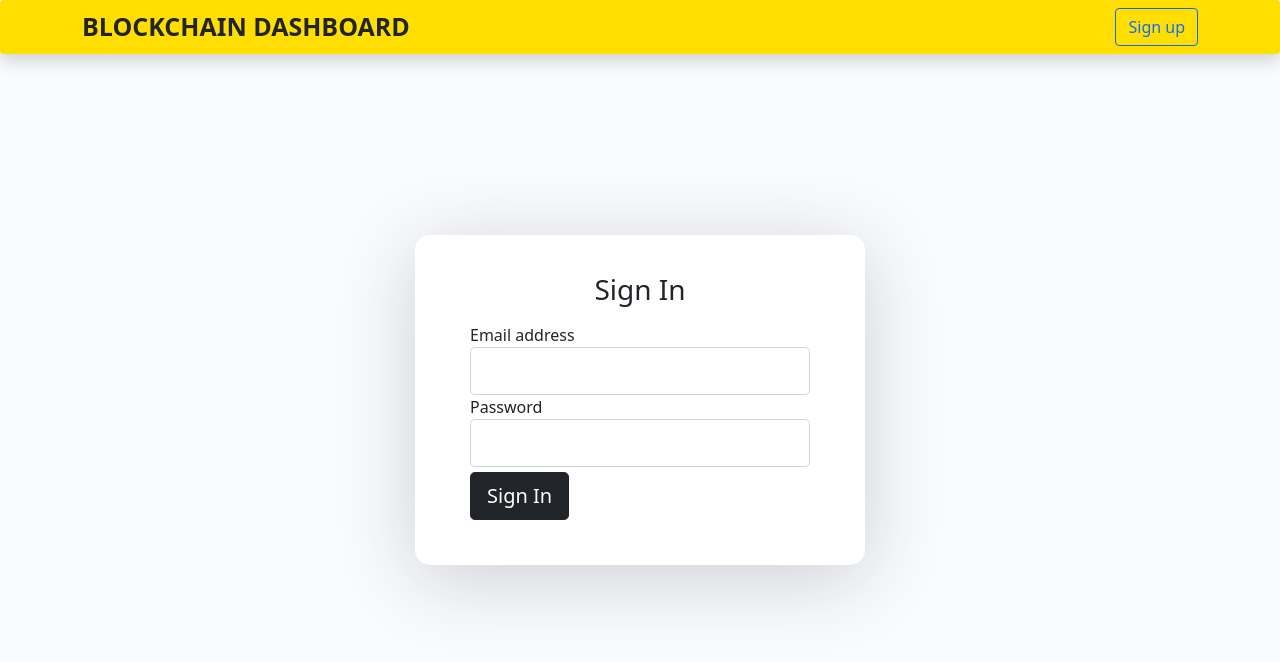
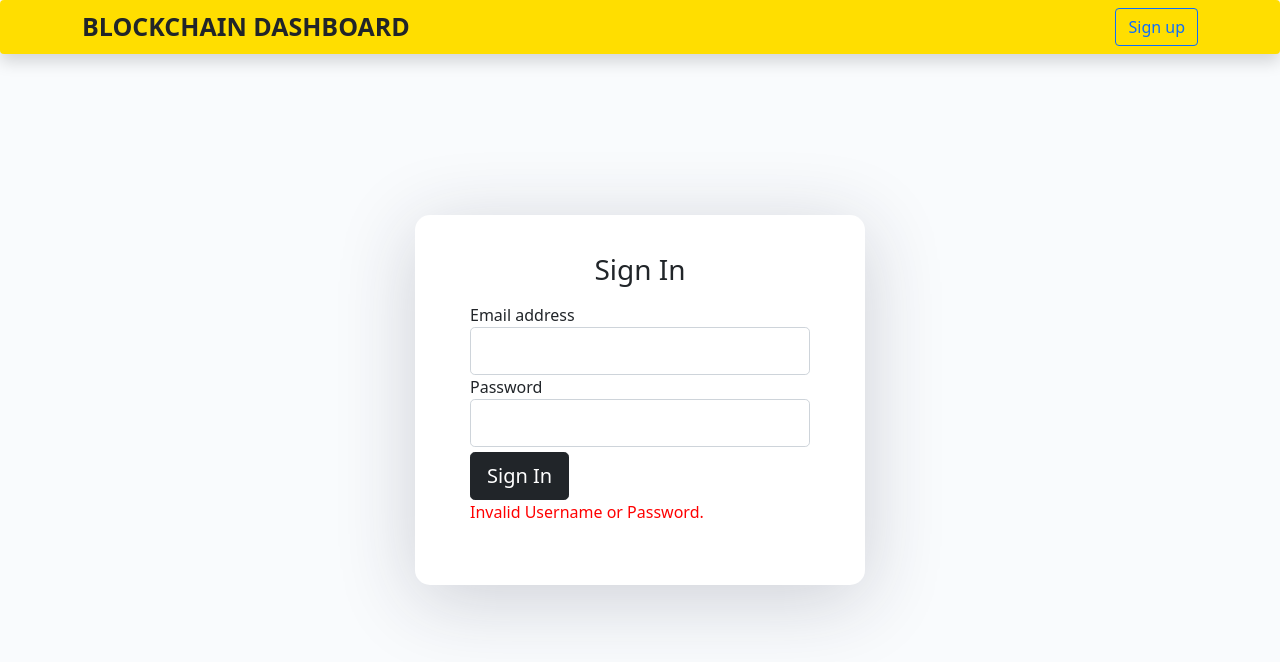
Before and after one commit to syedn/blockchainVueFE, a Vue app: page /#/ in a window 1280 px wide. Shown: the top 662 px of the page. Built offline with nearby package versions, Linux system fonts and the light colour scheme; no server answers; a web font is replaced by a local one.

Commit message:
invalid login notification

```diff
--- a/src/assets/css/main.css
+++ b/src/assets/css/main.css
@@ -69,7 +69,9 @@ label {
 
 
 
-
+.incorrectAuth{
+	color: red;
+}
 
 
 .dropdown {
--- a/src/components/Login.vue
+++ b/src/components/Login.vue
@@ -17,7 +17,7 @@
 
             <button type="submit" class="loginBtn btn btn-dark btn-lg btn-block">Sign In</button>
 
-
+			<p class="incorrectAuth" v:if="inCorrectAuth === true">Invalid Username or Password.</p>
 
         </form>
     </div>
@@ -32,6 +32,11 @@
 
     export default {
         name: "Login",
+        data() {
+            return {
+                inCorrectAuth: false
+            }
+        },
         methods: {
             login: (e) => {
                 e.preventDefault()
@@ -49,6 +54,7 @@
                             router.push("/dashboard")
                         })
                         .catch((errors) => {
+							self.$set(this, "inCorrectAuth", true);
                             console.log("Cannot log in")
                         })
                 }
```
